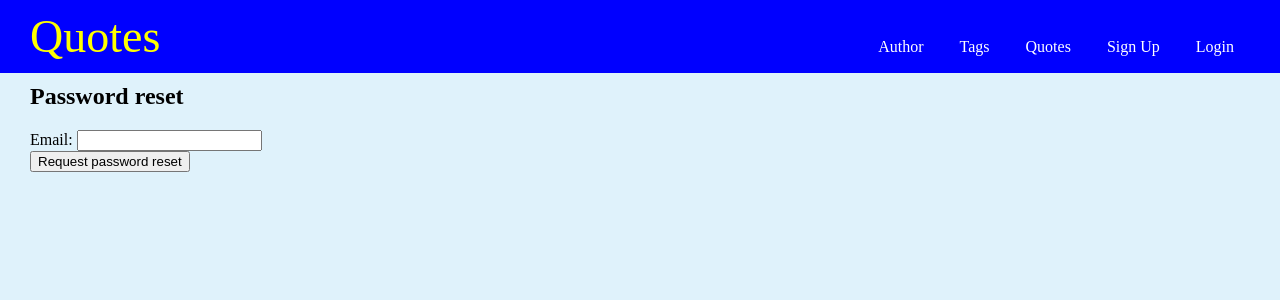
After one commit to IrinaShushkevych/django, a Django app: page /users/reset-password/ in a window 1280 px wide. The commit adds this page. Shown: the top 300 px of the page. Run offline with Django 4.2, Linux system fonts and the light colour scheme.

Commit message:
reset password

```diff
--- a/pyproject.toml
+++ b/pyproject.toml
@@ -11,6 +11,7 @@ psycopg2-binary = "^2.9.5"
 configparser = "^5.3.0"
 pymongo = "^4.3.3"
 SQLAlchemy = "^2.0.0"
+django-environ = "^0.9.0"
 
 [tool.poetry.dev-dependencies]
 
--- a/quotes/users/forms.py
+++ b/quotes/users/forms.py
@@ -4,12 +4,14 @@ from django.contrib.auth.models import User
 
 class RegisterForm(UserCreationForm):
     username = forms.CharField(max_length=150, required=True, widget=forms.TextInput())
+    email = forms.CharField(max_length=150, required=True, widget=forms.TextInput())
     password1 = forms.CharField(max_length=50, required=True, widget=forms.TextInput())
     password2 = forms.CharField(max_length=50, required=True, widget=forms.TextInput())
 
     class Meta:
         model = User
-        fields = ['username', 'password1', 'password2']
+        fields = ['username', 'email', 'password1', 'password2']
+
 
 class LoginForm(AuthenticationForm):
 
--- a/quotes/users/templates/users/login.html
+++ b/quotes/users/templates/users/login.html
@@ -6,7 +6,7 @@
 <div>
     {% for message in messages %}
     <div {% if message.tag %} class="alert-{{message.tags}}" {% endif %}>{{message}}</div>
-    {% endfor%}
+    {% endfor %}
 </div>
 {% endif %}
 
@@ -32,6 +32,9 @@
         <button type="reset" class="form-button">Reset</button>
         <button type="submit" class="form-button">Login</button>
     </div>
+    <div class="form-field">
+        <a href="{% url 'users:password_reset' %}" class="text-center"><i>Forgot Password?</i></a>
+    </div>
 </form>
 
 {% endblock %}
--- /dev/null
+++ b/quotes/users/templates/users/password_reset.html
@@ -0,0 +1,12 @@
+{% extends "quotesapp/base.html" %}
+
+{% block content %}
+
+<h2>Password reset</h2>
+<form method="post">
+    {% csrf_token %}
+    {{ form.as_p }}
+    <button type="submit">Request password reset</button>
+</form>
+
+{% endblock %}
--- /dev/null
+++ b/quotes/users/templates/users/password_reset_subject.txt
@@ -0,0 +1 @@
+Password Reset
--- a/quotes/users/urls.py
+++ b/quotes/users/urls.py
@@ -1,4 +1,5 @@
 from django.urls import path
+from django.contrib.auth.views import PasswordResetDoneView, PasswordResetCompleteView, PasswordResetConfirmView
 from . import views
 
 app_name = 'users'
@@ -6,5 +7,15 @@ app_name = 'users'
 urlpatterns = [
     path('signup/', views.signupuser, name='signup'),
     path('login/', views.loginuser, name='login'),
-    path('logout/', views.logoutuser, name='logout')
+    path('logout/', views.logoutuser, name='logout'),
+    path('reset-password/', views.ResetPasswordView.as_view(), name='password_reset'),
+    path('reset-password/done/', PasswordResetDoneView.as_view(template_name='users/password_reset_done.html'),
+         name='password_reset_done'),
+    path('reset-password/confirm/<uidb64>/<token>/',
+         PasswordResetConfirmView.as_view(template_name='users/password_reset_confirm.html',
+                                          success_url='/users/reset-password/complete/'),
+         name='password_reset_confirm'),
+    path('reset-password/complete/',
+         PasswordResetCompleteView.as_view(template_name='users/password_reset_complete.html'),
+         name='password_reset_complete'),
 ]
--- a/quotes/users/views.py
+++ b/quotes/users/views.py
@@ -2,6 +2,9 @@ from django.shortcuts import render, redirect
 from django.contrib.auth import authenticate, login, logout
 from django.contrib import messages
 from django.contrib.auth.decorators import login_required
+from django.contrib.auth.views import PasswordResetView
+from django.contrib.messages.views import SuccessMessageMixin
+from django.urls import reverse_lazy
 from .forms import RegisterForm, LoginForm
 
 
@@ -19,6 +22,7 @@ def signupuser(request):
 
     return render(request, 'users/signup.html', context={'form': RegisterForm()})
 
+
 def loginuser(request):
     if request.user.is_authenticated:
         return redirect(to='quotesapp:main')
@@ -26,7 +30,7 @@ def loginuser(request):
     if request.method == 'POST':
         user = authenticate(username=request.POST['username'], password=request.POST['password'])
         if user is None:
-            messages.error(request, 'Username or password didn\'t match')
+            messages.error(request, "Username or password didn't match")
             return redirect(to='users:login')
 
         login(request, user)
@@ -34,7 +38,17 @@ def loginuser(request):
 
     return render(request, 'users/login.html', context={'form': LoginForm()})
 
+
 @login_required
 def logoutuser(request):
     logout(request)
     return redirect(to='quotesapp:main')
+
+
+class ResetPasswordView(SuccessMessageMixin, PasswordResetView):
+    template_name = 'users/password_reset.html'
+    email_template_name = 'users/password_reset_email.html'
+    html_email_template_name = 'users/password_reset_email.html'
+    success_url = reverse_lazy('users:password_reset_done')
+    success_message = "An email with instructions to reset your password has been sent to %(email)s."
+    subject_template_name = 'users/password_reset_subject.txt'
--- a/settings.ini
+++ b/settings.ini
@@ -7,6 +7,6 @@ DOMAIN=cluster0.rtufn.mongodb.net
 [postgres]
 DB=postgres
 USER=postgres
-PASSWORD=postgres
+PASSWORD=123456
 HOST=127.0.0.1
 PORT=5432
```
Also changed, not shown: quotes/quotes/settings.py (+19 -6 lines), quotes/users/templates/users/password_reset_complete.html (added, +7 -0 lines), quotes/users/templates/users/password_reset_confirm.html (added, +12 -0 lines), quotes/users/templates/users/password_reset_done.html (added, +8 -0 lines), quotes/users/templates/users/password_reset_email.html (added, +13 -0 lines), quotes/users/templates/users/signup.html (+7 -0 lines), 3 other files.
